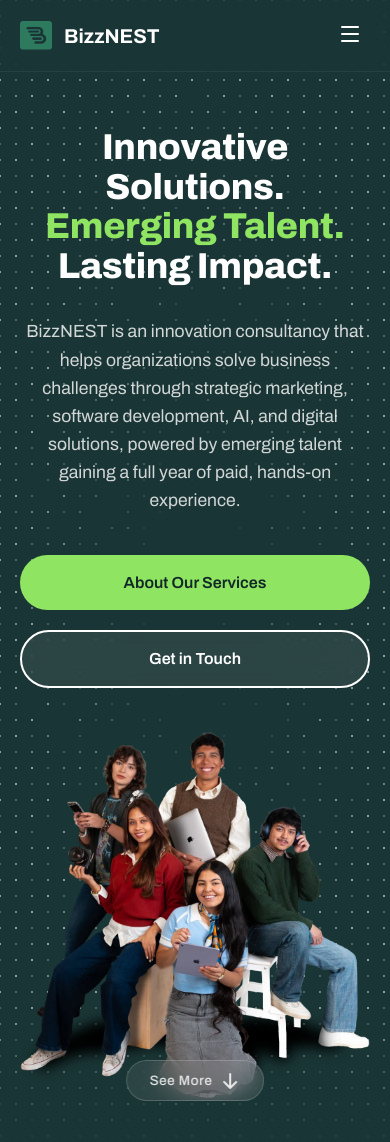
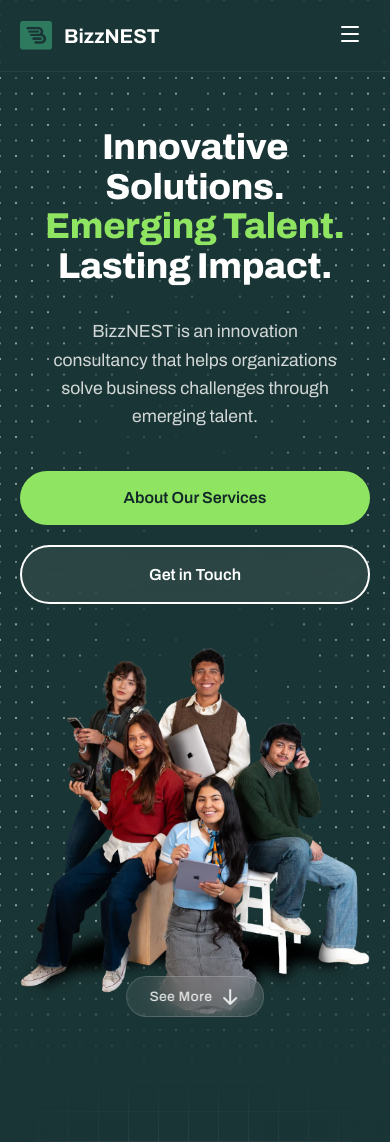
Before and after one commit to BizzNEST/bizznest-v2, a React (Vite) app: page / in a window 390 px wide. Shown: the top 1142 px of the page. Built offline with nearby package versions, Linux system fonts and the light colour scheme.

Commit message:
Hero: switch image to grid-column layout, shorten intro copy Services: trim redundant offering bullets Team: fine-tune image vertical offset per member

```diff
--- a/src/components/Hero.css
+++ b/src/components/Hero.css
@@ -29,7 +29,15 @@
      instead of filling the row. width:100% restores normal container behavior
      (full width up to --max-width, centered) so the text block aligns left. */
   width: 100%;
-  /* Text sits above the hero image layer. */
+  /* Text and image share one row. Text column gets more space than the image
+     (not 50/50); both shrink together as the viewport narrows, so the image
+     scales down naturally instead of clashing. Ratio is the knob. */
+  display: grid;
+  /* Image column has a minimum width so it stops shrinking past this size as
+     the window narrows (instead of collapsing to nothing before the stack). */
+  grid-template-columns: 1.4fr minmax(300px, 1fr);
+  gap: var(--space-3xl);
+  align-items: center;
   z-index: 2;
 }
 
@@ -42,11 +50,12 @@
 }
 
 .hero-content {
-  /* Cap the text block so lines break where intended; the image lives on its
-     own absolute layer (below) and no longer shares width with the text. */
-  max-width: 760px;
   position: relative;
-  z-index: 1; /* text above the image */
+  z-index: 1;
+  /* Collapse the text block to the headline's width: the title is `nowrap`, so
+     its min-content width equals its rendered width, and the description below
+     wraps to fill that same width — keeping the paragraph as long as the title. */
+  width: min-content;
 }
 
 .hero-title {
@@ -70,7 +79,8 @@
   color: rgba(255, 255, 255, 0.8);
   font-size: 1.1rem;
   margin-bottom: var(--space-xl);
-  max-width: 480px;
+  /* A tad narrower than the headline width (which the text block is sized to). */
+  max-width: 85%;
   line-height: 1.6;
 }
 
@@ -80,32 +90,21 @@
   flex-wrap: wrap;
 }
 
-/* Image lives inside the container, spanning the full height of the text block
-   (top:0 / bottom:0) and pinned to the container's right edge. Its width follows
-   naturally from that height + aspect ratio, so it never competes with the text
-   for width. Sits below the text (z-index 0), above the dots canvas. */
+/* Image is the right-hand grid column — it shares the row with the text and
+   shrinks with it as the viewport narrows. overflow is visible so the enlarged
+   image can spill past its column. */
 .hero-image {
-  position: absolute;
-  top: 0;
-  bottom: 0;
-  right: var(--space-xl); /* mirror the container's left padding on the text */
-  z-index: 0;
-  pointer-events: none;   /* never intercept clicks on the text/buttons */
+  position: relative;
+  overflow: visible;
 }
 
 .hero-image img {
-  height: 100%;           /* match the text container height */
-  width: auto;
+  width: 100%;            /* fill the image column */
+  height: auto;
   display: block;
-  /* Scale the image up *visually* without changing its layout box (so the
-     container height everything is anchored to stays put).
-       - `scale()`          -> size knob (bigger number = bigger image)
-       - `transform-origin` -> which point stays pinned as it scales, i.e. the
-                               side/corner the image "favors". e.g.
-                               `center right`, `bottom right`, `bottom center`,
-                               `center`, `bottom left`.
-     For fine positioning beyond that, prepend a translate, e.g.
-     `transform: translate(1rem, -0.5rem) scale(1.4);` */
+  /* Enlarge beyond the column, anchored center-left so it grows rightward
+     (into the outer margin) and keeps its left edge fixed. `scale` = size,
+     `transform-origin` = which point stays put. */
   transform: scale(1.3);
   transform-origin: center right;
 }
@@ -164,8 +163,7 @@
   100% { transform: translateX(-50%) rotate(0deg); }
 }
 
-/* Tablet: narrower viewport, so step the headline down. Image stays on its
-   own layer and can overlap under the text. */
+/* Tablet: narrower viewport, so step the headline down. */
 @media (max-width: 1024px) {
   .hero-title {
     font-size: 3.5rem;
@@ -177,16 +175,22 @@
     padding: calc(var(--header-height) + var(--space-2xl)) 0 var(--space-2xl);
   }
 
-  /* Phone: image back in normal flow, below the text, full width. */
-  .hero-image {
-    position: static;
-    margin-top: var(--space-xl);
+  /* Phone: stack the grid to one column so the image sits below the text. */
+  .hero-inner {
+    grid-template-columns: 1fr;
+    gap: var(--space-xl);
   }
 
   .hero-image img {
-    width: 100%;
-    height: auto;
+    max-width: 420px;
+    margin-inline: auto;
     transform: none;
+  }
+
+  /* Title wraps on phones, so min-content would collapse the text block too
+     far — let it fill the column instead. */
+  .hero-content {
+    width: auto;
   }
 
   .hero-title {
--- a/src/components/Hero.jsx
+++ b/src/components/Hero.jsx
@@ -29,7 +29,7 @@ export default function Hero() {
             Lasting Impact.
           </h1>
           <p className="hero-description">
-            BizzNEST is an innovation consultancy that helps organizations solve business challenges through strategic marketing, software development, AI, and digital solutions, powered by emerging talent gaining a full year of paid, hands-on experience.
+            BizzNEST is an innovation consultancy that helps organizations solve business challenges through emerging talent.
           </p>
           <div className="hero-buttons">
             <a href="#services" className="btn btn-primary">About Our Services</a>
--- a/src/components/Services.jsx
+++ b/src/components/Services.jsx
@@ -10,11 +10,9 @@ const services = [
     description: 'We build digital solutions that help organizations innovate, explore AI-powered solutions, solve business problems, and move ideas forward.',
     offerings: [
       'Software applications',
-      'End-to-end product development',
       'Custom product development',
       'AI-driven solutions',
       'Custom Websites',
-      'CMS Integration',
     ],
   },
   {
--- a/src/components/Team.jsx
+++ b/src/components/Team.jsx
@@ -1,9 +1,9 @@
 import './Team.css'
 
 const teamMembers = [
-  { name: 'Alex Rodriguez', role: 'SOFTWARE / LEAD', image: '/alex-rodriguez.webp', objectPosition: 'top center', objectFit: 'cover', mobileHeight: '95%', bio: '5+ years in software engineering with a specialization in web development and DevOps engineering.' },
-  { name: 'Roberto Pérez', role: 'DESIGN / LEAD', image: '/robertoperez.webp', objectPosition: 'bottom center', objectFit: 'cover', imageWidth: '100%', imageHeight: '85%', mobileHeight: '95%', bio: '10+ years in multidisciplinary design with a specialization in creating scalable design systems, AI-enabled workflows, and UI/UX.' },
-  { name: 'Vanessa Parra', role: 'MARKETING / LEAD', image: '/vanessapara.webp', objectPosition: 'top center', objectFit: 'cover', mobileHeight: '95%', bio: '10+ years in marketing with a specialization in building online communities and engaging experiences.' },
+  { name: 'Alex Rodriguez', role: 'SOFTWARE / LEAD', image: '/alex-rodriguez.webp', objectPosition: 'top center', objectFit: 'cover', mobileHeight: '95%', offsetY: '-2px', bio: '5+ years in software engineering with a specialization in web development and DevOps engineering.' },
+  { name: 'Roberto Pérez', role: 'DESIGN / LEAD', image: '/robertoperez.webp', objectPosition: 'bottom center', objectFit: 'cover', imageWidth: '100%', imageHeight: '85%', mobileHeight: '95%', offsetY: '-2px', bio: '10+ years in multidisciplinary design with a specialization in creating scalable design systems, AI-enabled workflows, and UI/UX.' },
+  { name: 'Vanessa Parra', role: 'MARKETING / LEAD', image: '/vanessapara.webp', objectPosition: 'top center', objectFit: 'cover', mobileHeight: '95%', offsetY: '-1px', bio: '10+ years in marketing with a specialization in building online communities and engaging experiences.' },
 ]
 
 export default function Team() {
@@ -29,7 +29,7 @@ export default function Team() {
                   alt={member.name}
                   loading="lazy"
                   className="team-card-img"
-                  style={{ objectPosition: member.objectPosition, objectFit: member.objectFit, width: member.imageWidth || member.imageSize || '88%', height: member.imageHeight || member.imageSize || '88%', '--team-img-mobile-h': member.mobileHeight || '85%' }}
+                  style={{ objectPosition: member.objectPosition, objectFit: member.objectFit, width: member.imageWidth || member.imageSize || '88%', height: member.imageHeight || member.imageSize || '88%', bottom: member.offsetY, '--team-img-mobile-h': member.mobileHeight || '85%' }}
                   onError={(e) => {
                     e.target.style.display = 'none'
                     e.target.parentElement.classList.add('team-card-fallback')
```
